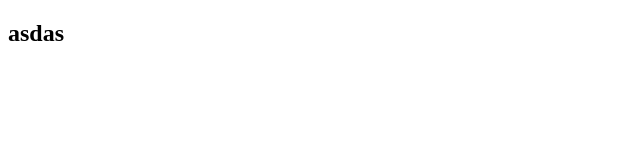
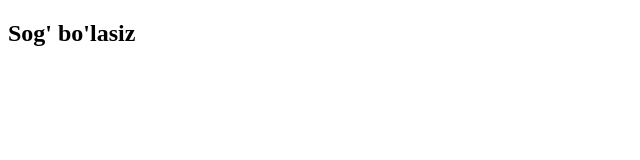
Before and after one commit to aburahmondev/AFGD, a plain HTML site: page index.html in a window 1280 px wide. Shown: the whole page, without its empty margins (0-640 px from the left). Drawn offline with Linux system fonts and the light colour scheme.

Commit message:
qo'shtim

```diff
--- a/index.html
+++ b/index.html
@@ -7,6 +7,6 @@
     <title>Document</title>
 </head>
 <body>
-    <h2>asdas</h2>
+    <h2>Sog' bo'lasiz</h2>
 </body>
 </html>
```
